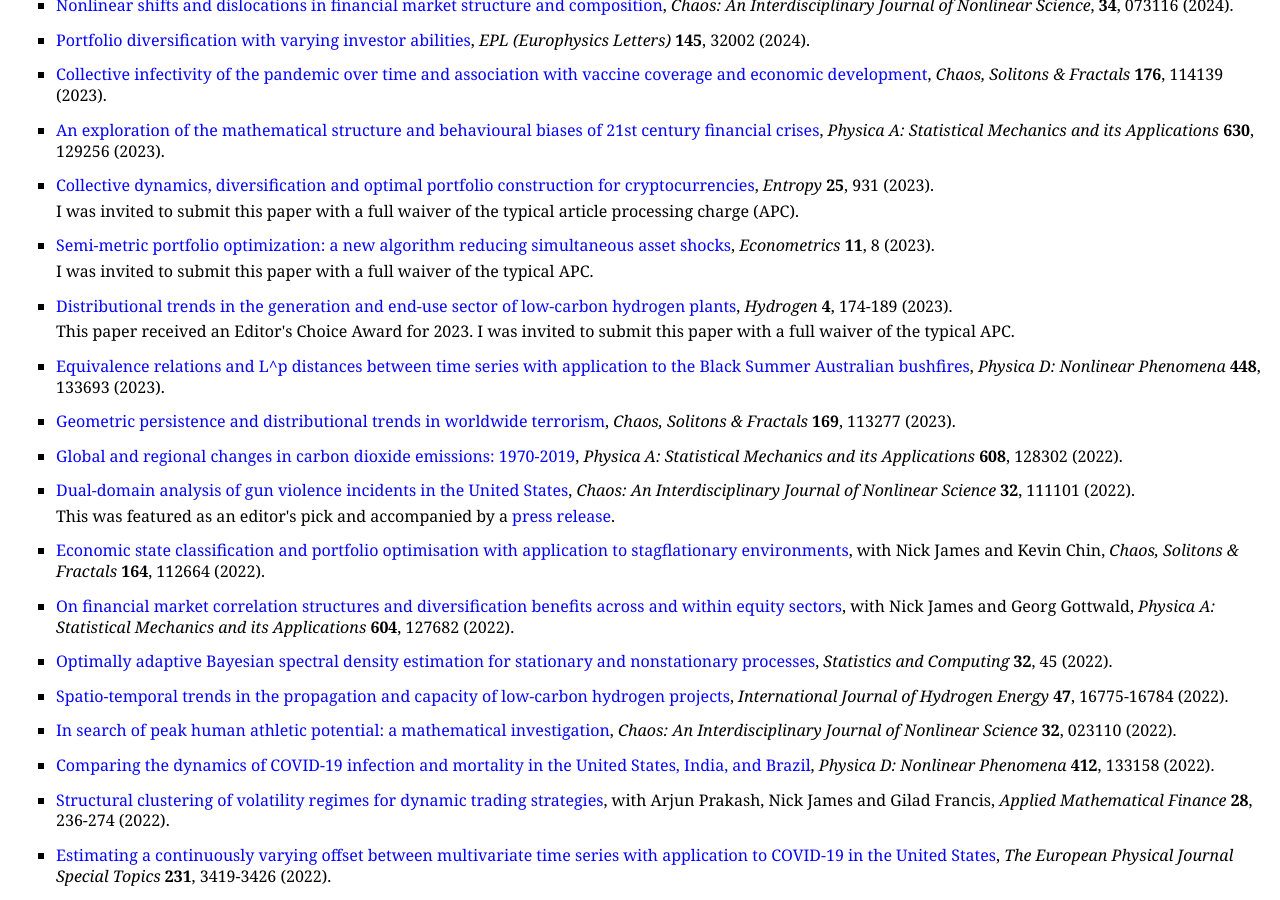
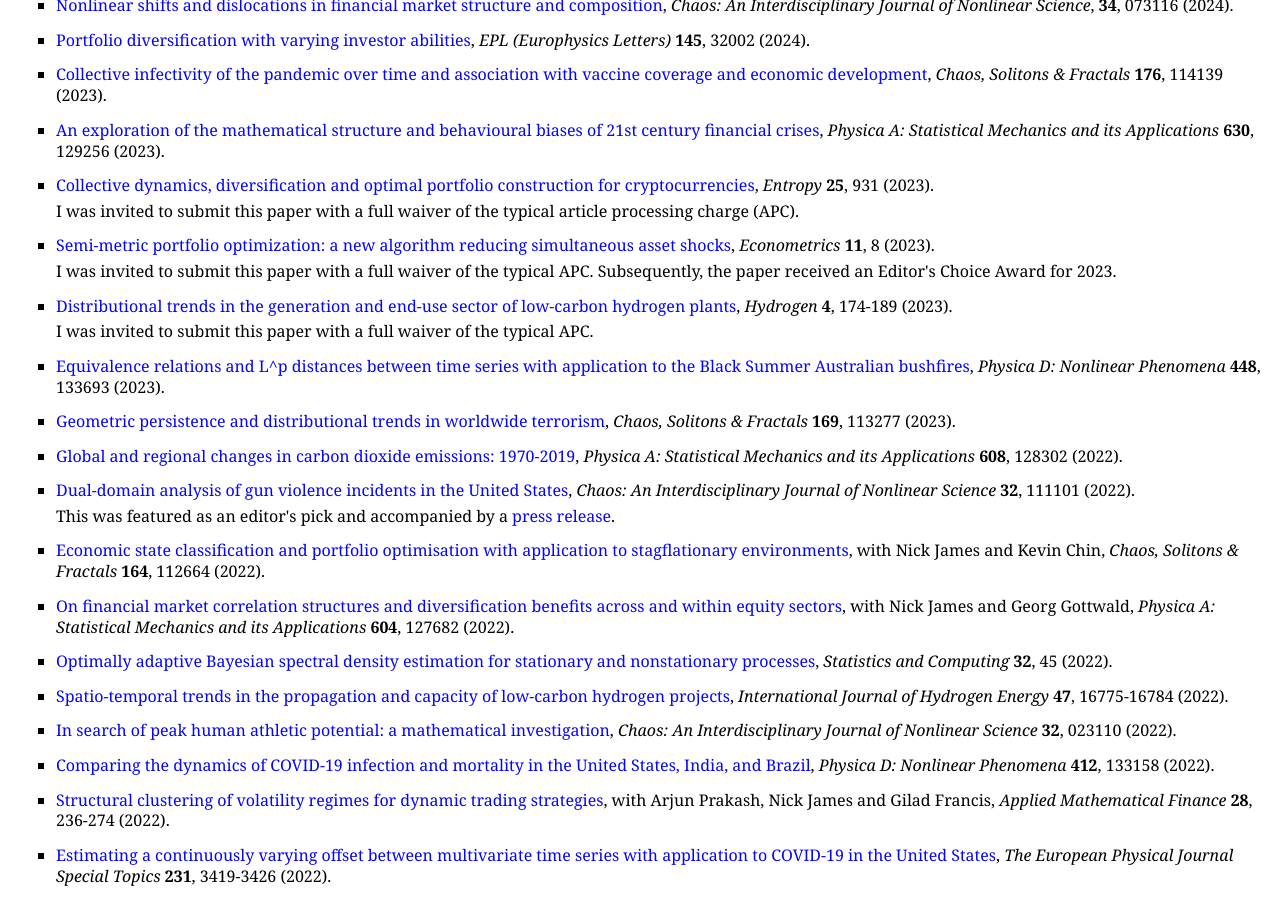
Before and after one commit to MaxMenzies/maxmenzies.com, a Jekyll site: the page index.html, which Jekyll copies as it is, in a window 1280 px wide and 900 px high, scrolled down 521 px. Built offline with Jekyll 4.4.1, drawn with Linux system fonts in a browser that asks for light colours.

Commit message:
Update index.html

```diff
--- a/index.html
+++ b/index.html
@@ -62,12 +62,12 @@
 </ul>
 <ul>
 <li><p><a href="https://www.mdpi.com/2225-1146/11/1/8">Semi-metric portfolio optimization: a new algorithm reducing simultaneous asset shocks</a>, <i>Econometrics</i> <b>11</b>, 8 (2023).</p>
-<p>I was invited to submit this paper with a full waiver of the typical APC.</p>
+<p>I was invited to submit this paper with a full waiver of the typical APC. Subsequently, the paper received an Editor's Choice Award for 2023. </p>
 </li>
 </ul>
 <ul>
 <li><p><a href="https://www.mdpi.com/2673-4141/4/1/12">Distributional trends in the generation and end-use sector of low-carbon hydrogen plants</a>, <i>Hydrogen</i> <b>4</b>, 174-189 (2023).</p>
-<p>This paper received an Editor's Choice Award for 2023. I was invited to submit this paper with a full waiver of the typical APC.</p>
+<p>I was invited to submit this paper with a full waiver of the typical APC.</p>
 </li>
 </ul>
 <ul>
```
